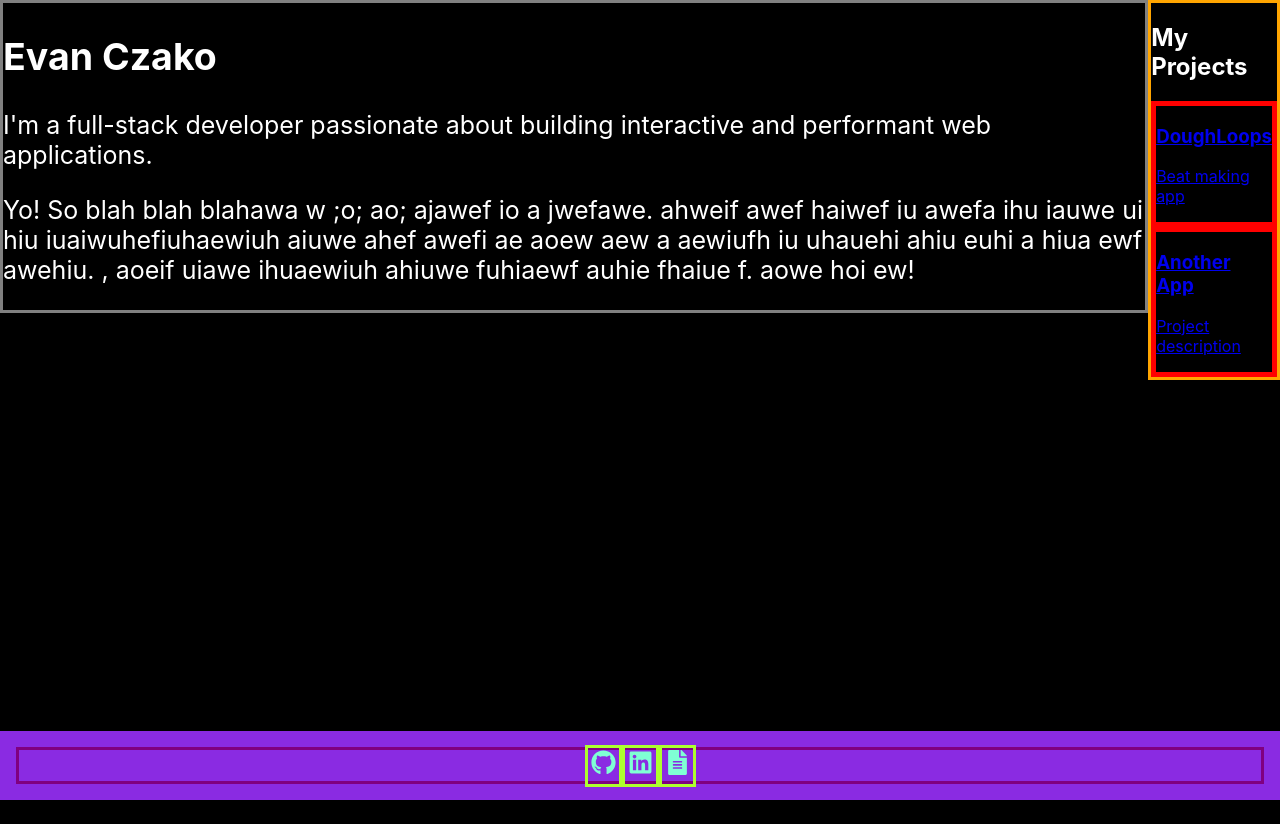
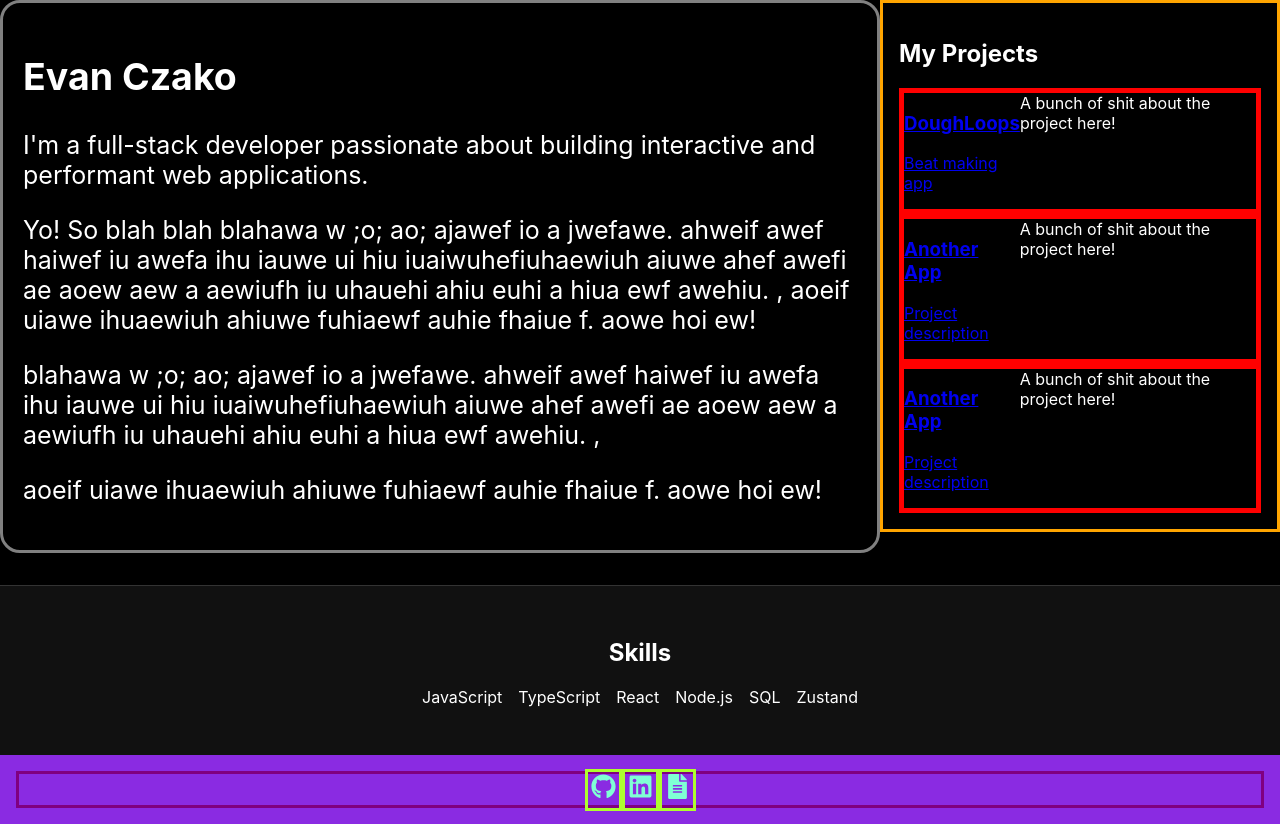
Before and after one commit to EvanCzako/DoughLab2, a React (Create React App) app: page / in a window 1280 px wide. Before the commit the page ends 800 px from the top, so only its background shows below. Built offline with nearby package versions, Linux system fonts and the light colour scheme.

Commit message:
I write what I want in my commit messages

```diff
--- a/src/App.css
+++ /dev/null
@@ -1,5 +0,0 @@
-.App {
-    text-align: center;
-    background-color: black;
-    color: white;
-}
--- a/src/App.tsx
+++ b/src/App.tsx
@@ -3,6 +3,7 @@ import AboutSection from './components/AboutSection';
 import ProjectsGrid from './components/ProjectsGrid';
 import MouseRing from './components/MouseRing';
 import Footer from './components/Footer';
+import Skills from './components/Skills';
 import styles from './App.module.css';
 
 export default function App() {
@@ -11,10 +12,15 @@ export default function App() {
 			{/* <MouseRing /> */}
 
 			<div className={styles.appLayout}>
+			<div className={styles.aboutWrapper}>
 				<AboutSection />
+			</div>
+			<div className={styles.projectSectionWrapper}>
 				<ProjectsGrid />
 			</div>
+			</div>
 
+ 			<Skills />
 			<Footer/>
         </main>
     );
--- a/src/components/AboutSection.tsx
+++ b/src/components/AboutSection.tsx
@@ -26,6 +26,14 @@ export default function AboutSection() {
 
 				 aoeif uiawe ihuaewiuh ahiuwe fuhiaewf auhie fhaiue f. aowe hoi ew!
 			</p>
+			<p>
+				blahawa w ;o; ao; ajawef io a jwefawe. ahweif awef haiwef iu
+				awefa ihu iauwe ui hiu iuaiwuhefiuhaewiuh aiuwe ahef awefi ae aoew aew a
+				aewiufh iu uhauehi ahiu euhi a hiua ewf awehiu. ,
+			</p>
+			<p>
+				 aoeif uiawe ihuaewiuh ahiuwe fuhiaewf auhie fhaiue f. aowe hoi ew!
+			</p>
         </section>
     );
 }
--- a/src/components/ProjectsGrid.tsx
+++ b/src/components/ProjectsGrid.tsx
@@ -8,6 +8,7 @@ const projects = [
         link: '/doughloops',
     },
     { title: 'Another App', description: 'Project description', link: '/app2' },
+	{ title: 'Another App', description: 'Project description', link: '/app3' },
     // Add more
 ];
 
@@ -29,7 +30,9 @@ export default function ProjectsGrid() {
 							</h3>
 							<p>{project.description}</p>
 						</a>
+						<div>A bunch of shit about the project here!</div>
 					</div>
+
 
                 ))}
             </div>
--- /dev/null
+++ b/src/components/Skills.tsx
@@ -0,0 +1,20 @@
+// src/components/Skills.tsx
+import React from 'react';
+import styles from '../styles/Skills.module.css';
+
+export default function Skills() {
+    return (
+        <section className={styles.skillsSection}>
+            <h2>Skills</h2>
+            <ul className={styles.skillsList}>
+                <li>JavaScript</li>
+                <li>TypeScript</li>
+                <li>React</li>
+                <li>Node.js</li>
+                <li>SQL</li>
+                <li>Zustand</li>
+                {/* Add more as needed */}
+            </ul>
+        </section>
+    );
+}
--- a/src/index.css
+++ b/src/index.css
@@ -7,6 +7,9 @@ body {
     -webkit-font-smoothing: antialiased;
     -moz-osx-font-smoothing: grayscale;
     background: black;
+
+	box-sizing: border-box;
+
 }
 
 code {
--- a/src/styles/AboutSection.module.css
+++ b/src/styles/AboutSection.module.css
@@ -1,5 +1,8 @@
 .aboutSection {
 	border: 3px solid gray;
+	padding: 20px;
+	border-radius: 20px;
+	box-sizing: border-box;
 }
 
 .linksContainer {
--- a/src/styles/ProjectsGrid.module.css
+++ b/src/styles/ProjectsGrid.module.css
@@ -1,13 +1,18 @@
+.projectSection {
+    min-width: 400px;
+    padding: 1rem;
+    box-sizing: border-box;
+    margin: 0 auto;
+    border: 3px solid orange;
+}
+
 .projectWrapper {
 	border: 5px solid red;
-	transition: 0.5s
+	transition: 0.5s;
+	display: flex;
 }
 
 .projectWrapper:hover {
 	border: 15px solid pink;
 	transition: 0.5s;
 }
-
-.projectSection {
-	border: 3px solid orange;
-}
--- /dev/null
+++ b/src/styles/Skills.module.css
@@ -0,0 +1,18 @@
+.skillsSection {
+    padding: 2rem 1rem;
+    background-color: #111; /* dark like footer */
+    color: white;
+    text-align: center;
+    border-top: 1px solid #333;
+}
+
+.skillsList {
+    display: flex;
+    flex-wrap: wrap;
+    justify-content: center;
+    gap: 1rem;
+    list-style: none;
+    padding: 0;
+    margin-top: 1rem;
+    font-size: 1rem;
+}
```
